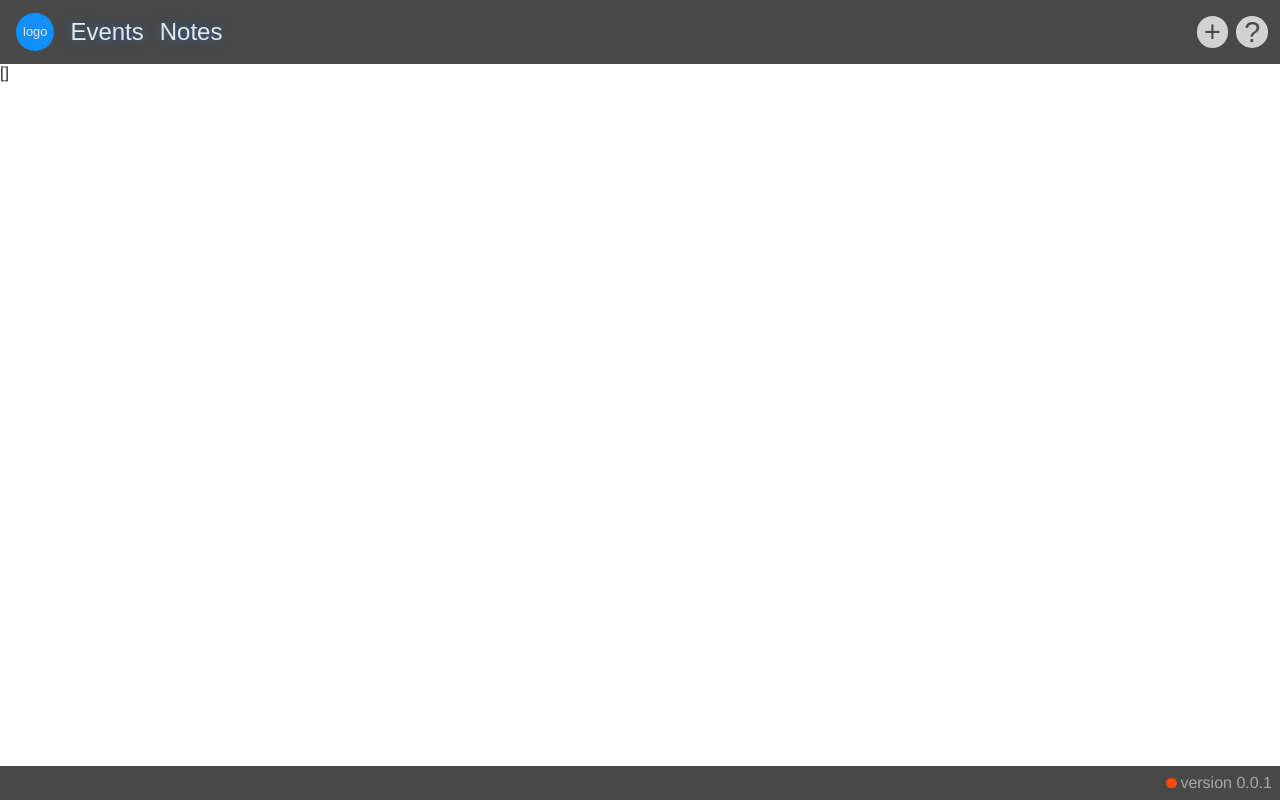
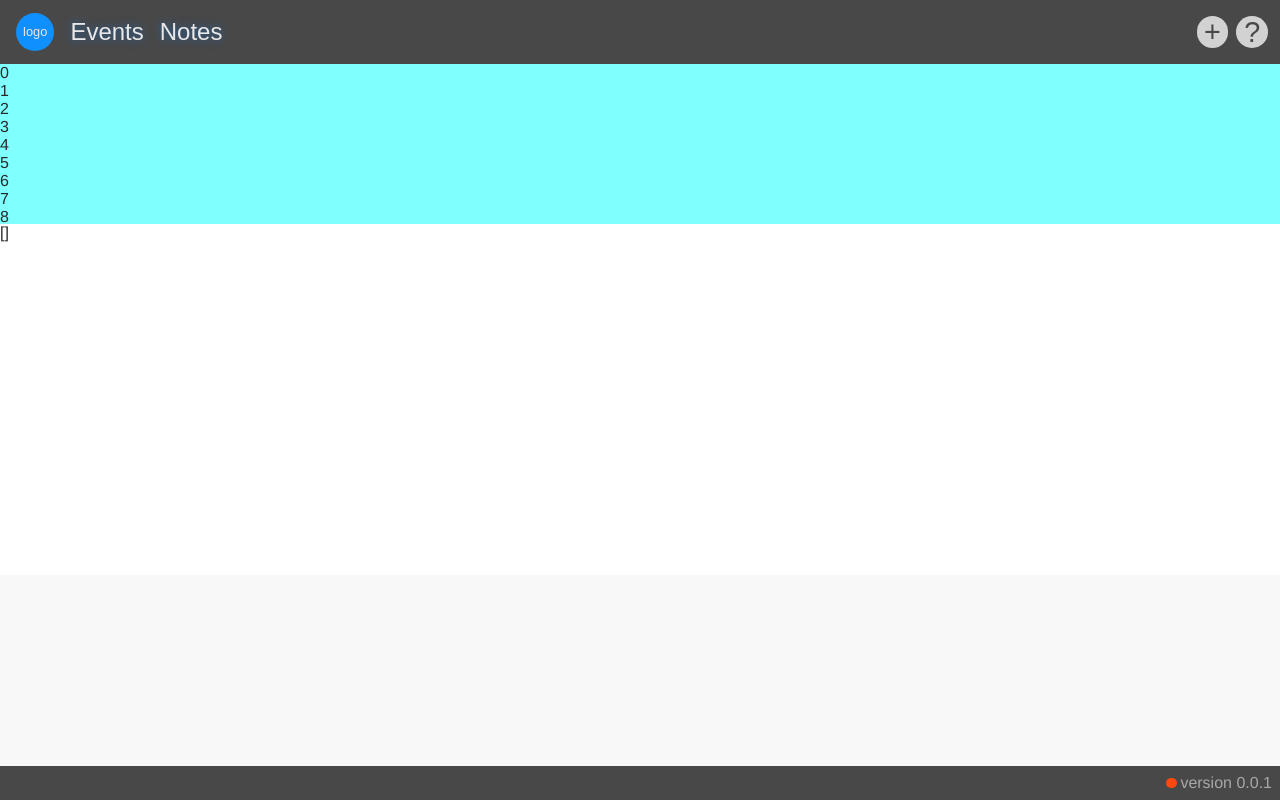
Before and after one commit to philrmass/what-next, a React app: page / in a window 1280 px wide. Built offline with nearby package versions, Linux system fonts and the light colour scheme; the HTML template or start-up script is replaced by a standard one.

Commit message:
add scrolling

```diff
--- a/src/components/App.js
+++ b/src/components/App.js
@@ -5,6 +5,7 @@ import Events from './Events';
 import Header from './Header';
 import Menu from './Menu';
 import Notes from './Notes';
+import ScrollBox from './ScrollBox';
 import styles from '../styles/App.module.css';
 
 function App() {
@@ -74,6 +75,11 @@ function App() {
         showMenu={() => toggleOverlayShown('menu')}
       />
       <section className={styles.main}>
+        <ScrollBox>
+          <div>
+            {[0,1,2,3,4,5,6,7,8,9,10,11,12,13,14,15,16,17,18,19,20,21,22,23,24].map((v) => <div key={v}>{v}</div>)}
+          </div>
+        </ScrollBox>
         { !notesShown &&
           <Events
             events={events}
--- /dev/null
+++ b/src/components/ScrollBox.js
@@ -0,0 +1,63 @@
+import React, { useState } from 'react';
+import PropTypes from 'prop-types';
+import styles from '../styles/ScrollBox.module.css';
+
+function ScrollBox({
+  children,
+}) {
+  const [top, setTop] = useState(0);
+  //const [start, setStart] = useState(null);
+  const [last, setLast] = useState(null);
+
+  function handleStart(e) {
+    //const yOffsetMin = box.clientHeight - box.scrollHeight;
+    console.log('d', Math.round(e.touches[0].clientX), Math.round(e.touches[0].clientY));
+    console.log('DE', e.currentTarget.clientHeight, e.currentTarget.scrollHeight);
+    const pos = [e.touches[0].clientX, e.touches[0].clientY];
+    //setStart(pos);
+    setLast(pos);
+  }
+
+  function handleEnd() {
+    //console.log('u');
+    //setTop(0);
+  }
+
+  function handleMove(e) {
+    const pos = [e.touches[0].clientX, e.touches[0].clientY];
+    const diffY = pos[1] - last[1];
+    setTop((top) => {
+      const val = top + diffY;
+      if (val > 0) {
+        return 0;
+      }
+      return val;
+    });
+    console.log('m', Math.round(top));
+    const p = e.currentTarget.parentNode;
+    console.log('e', e.currentTarget.offsetHeight, e.currentTarget.clientHeight, e.currentTarget.scrollHeight);
+    console.log('p', p.offsetHeight, p.clientHeight, p.scrollHeight);
+    //console.log(`m (${Math.round(pos[0] - start[0])}, ${Math.round(pos[1] - start[1])}) <${Math.round(pos[0] - last[0])}, ${Math.round(pos[1] - last[1])}>`);
+    setLast(pos);
+  }
+
+  return (
+    <section className={styles.container}>
+      <div
+        className={styles.content}
+        style={{ top }}
+        onTouchStart={handleStart}
+        onTouchMove={handleMove}
+        onTouchEnd={handleEnd}
+      >
+        {children}
+      </div>
+    </section>
+  );
+}
+
+ScrollBox.propTypes = {
+  children: PropTypes.object,
+};
+
+export default ScrollBox;
--- a/src/styles/Events.module.css
+++ b/src/styles/Events.module.css
@@ -1,4 +1,4 @@
 .main {
-  height: 100%;
+  height: 50%;/*100%;*/
   background: #ffffff;
 }
--- a/src/styles/Notes.module.css
+++ b/src/styles/Notes.module.css
@@ -1,5 +1,5 @@
 .main {
-  height: 100%;
+  height: 50%;/*100%;*/
   background: #ffffff;
 }
 
--- /dev/null
+++ b/src/styles/ScrollBox.module.css
@@ -0,0 +1,11 @@
+.container {
+  height: 10em;
+  background: #ffff80;
+  overflow: hidden;
+}
+
+.content {
+  position: relative;
+  top: 0px;
+  background: #80ffff;
+}
```
Also changed, not shown: 2 other files (tests, documents, lock files or other folders).
